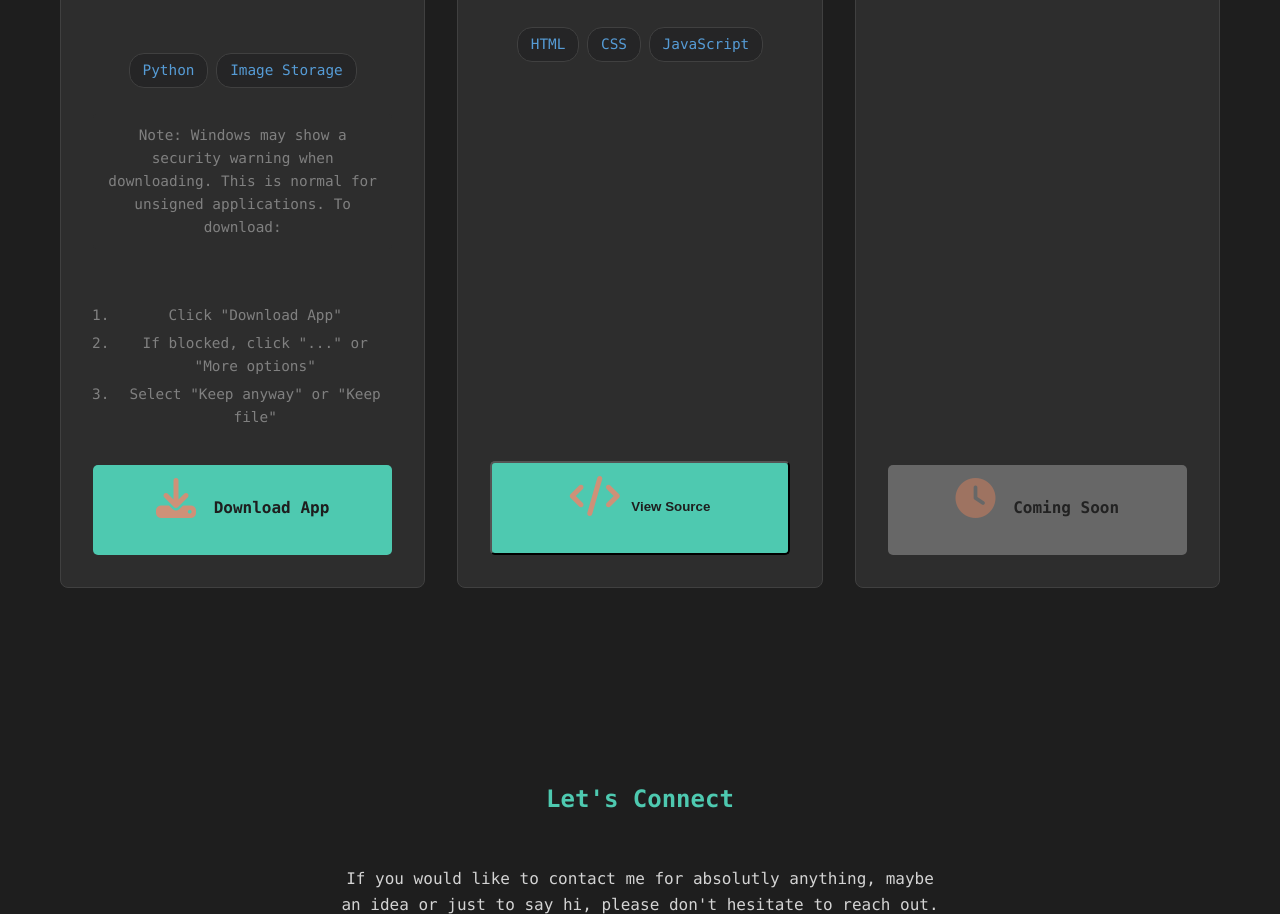
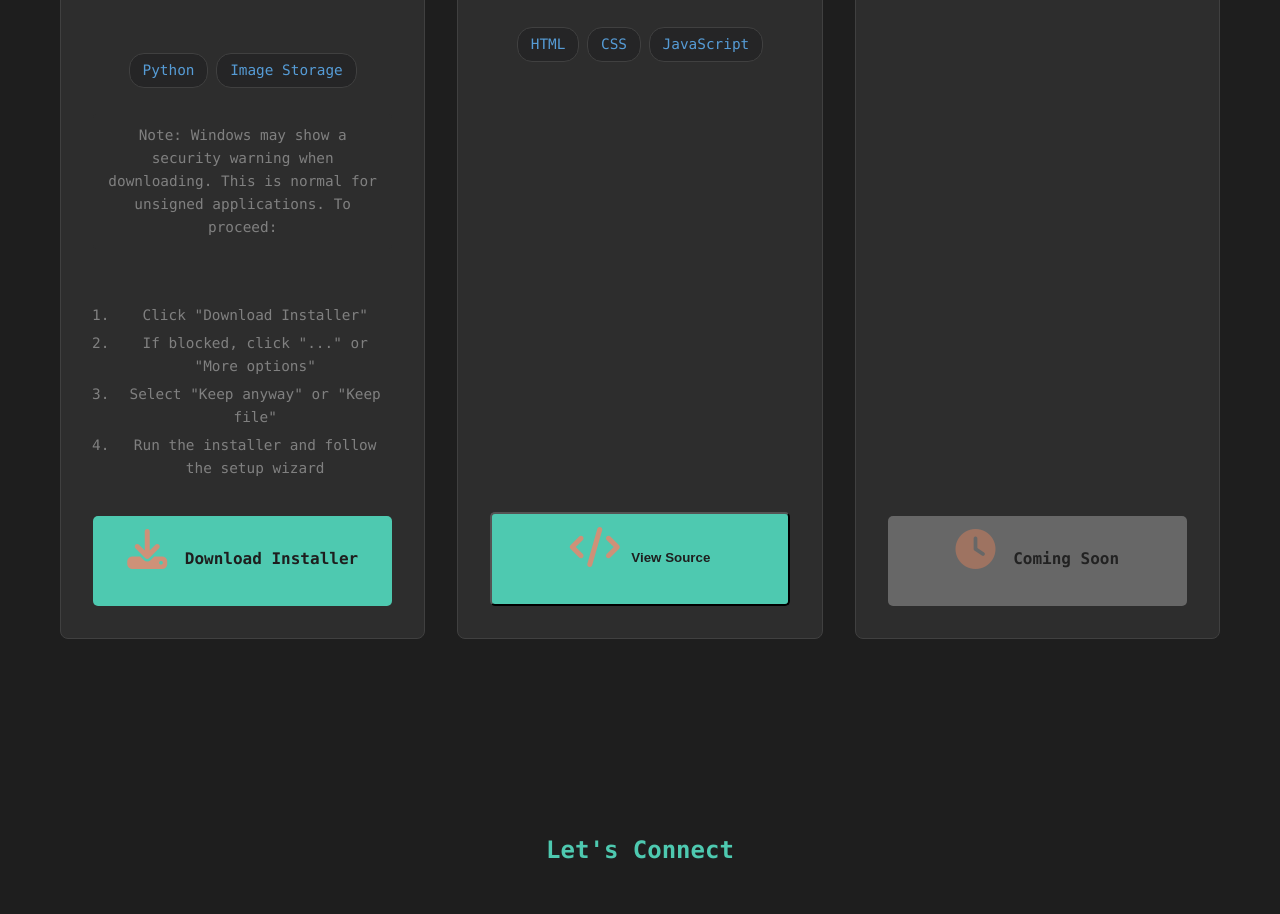
Before and after one commit to iainmanclark/iainmanclark.com, a plain HTML site: page index.html in a window 1280 px wide. Shown: the part 1750-2664 px from the top of the page. Drawn offline with Linux system fonts and the light colour scheme.

Commit message:
Updated download URL to point to v1.1.0 installer

```diff
--- a/index.html
+++ b/index.html
@@ -53,13 +53,14 @@
                         <span>Python</span>
                         <span>Image Storage</span>
                     </div>
-                    <p class="download-note">Note: Windows may show a security warning when downloading. This is normal for unsigned applications. To download:</p>
+                    <p class="download-note">Note: Windows may show a security warning when downloading. This is normal for unsigned applications. To proceed:</p>
                     <ol class="download-steps">
-                        <li>Click "Download App"</li>
+                        <li>Click "Download Installer"</li>
                         <li>If blocked, click "..." or "More options"</li>
                         <li>Select "Keep anyway" or "Keep file"</li>
+                        <li>Run the installer and follow the setup wizard</li>
                     </ol>
-                    <a href="https://github.com/iainmanclark/photo-organizer/releases/download/v1.0.0/PhotoOrganizer.exe" class="download-button" download><i class="fas fa-download"></i> Download App</a>
+                    <a href="https://github.com/iainmanclark/photo-organizer/releases/download/v1.1.0/PhotoOrganizer_Setup.exe" class="download-button" download><i class="fas fa-download"></i> Download Installer</a>
                 </div>
                 <div class="service-card">
                     <i class="fas fa-lightbulb"></i>
```
